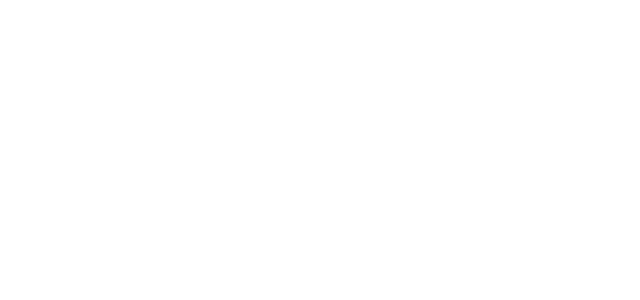
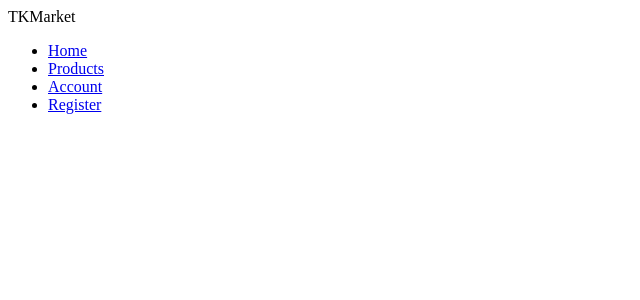
Before and after one commit to Tyler-Kuhn/tkmarket, a React (Vite) app in the folder frontend/: page / in a window 1280 px wide. Shown: the top 300 px of the page, without its empty margins (0-640 px from the left). Built offline with nearby package versions, Linux system fonts and the light colour scheme.

Commit message:
added navbar

```diff
--- a/frontend/src/App.tsx
+++ b/frontend/src/App.tsx
@@ -1,14 +1,12 @@
-import { useState } from 'react'
-import './App.css'
+import "./App.css";
+import NavBar from "./components/NavBar";
 
 function App() {
-
-
   return (
     <>
-
+      <NavBar />
     </>
-  )
+  );
 }
 
-export default App
+export default App;
--- /dev/null
+++ b/frontend/src/components/NavBar.tsx
@@ -0,0 +1,20 @@
+import { NavLink } from 'react-router'
+import './NavBar.css'
+
+function NavBar() {
+    return (
+        <>
+        <nav>
+            <a>TKMarket</a>
+            <ul>
+                <li><NavLink to="/app">Home</NavLink></li>
+                <li><NavLink to="/products">Products</NavLink></li>
+                <li><NavLink to="/account">Account</NavLink></li>
+                <li><NavLink to="/register">Register</NavLink></li>
+            </ul>
+        </nav>
+        </>
+    )
+}
+
+export default NavBar
--- a/frontend/src/main.tsx
+++ b/frontend/src/main.tsx
@@ -1,13 +1,13 @@
 import { StrictMode } from "react";
 import { createRoot } from "react-dom/client";
-import { BrowserRouter } from "react-router";
+import { BrowserRouter, Route, Routes } from "react-router";
 import "./index.css";
 import App from "./App.tsx";
 
 createRoot(document.getElementById("root")!).render(
   <BrowserRouter>
-    <StrictMode>
-      <App />
-    </StrictMode>
+    <Routes>
+      <Route path="/" element={<App />} />
+    </Routes>
   </BrowserRouter>
 );
```
Also changed, not shown: frontend/src/components/NavBar.css (added).
